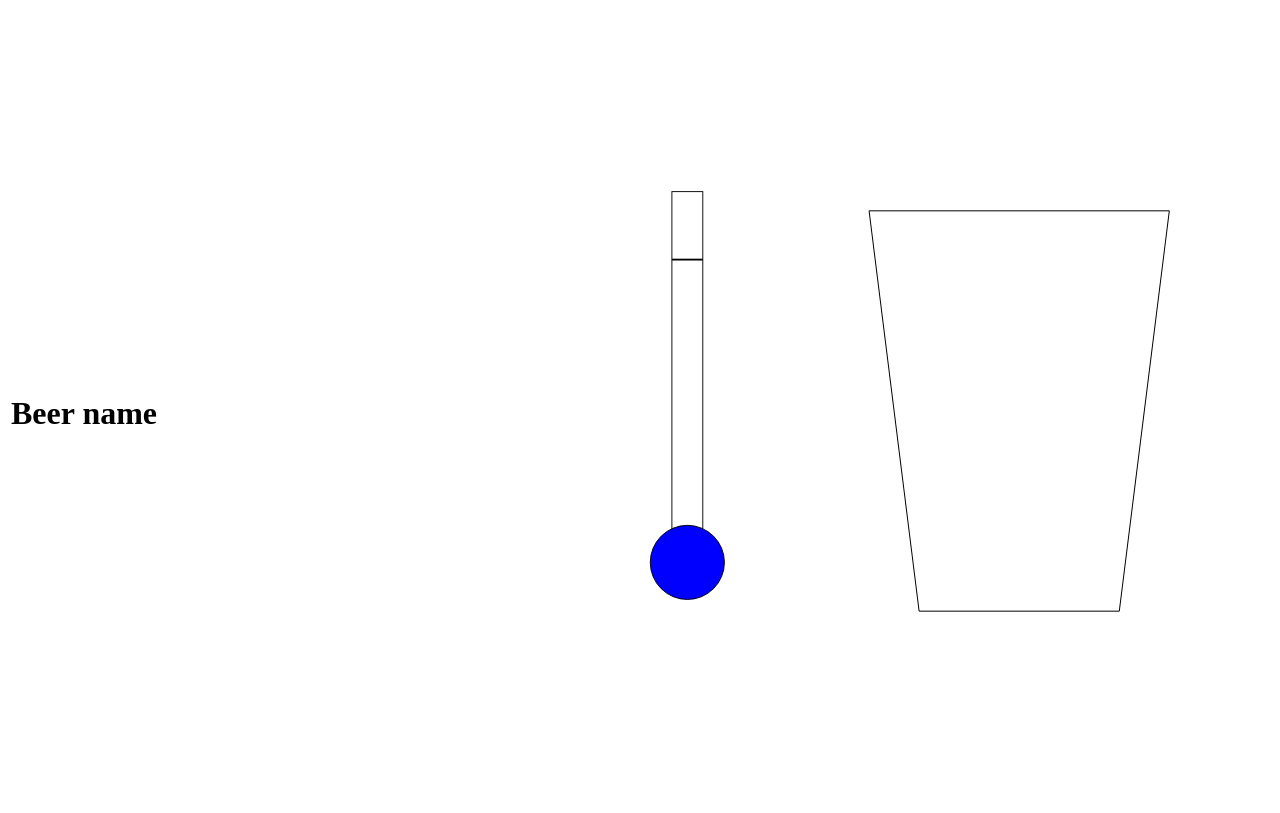
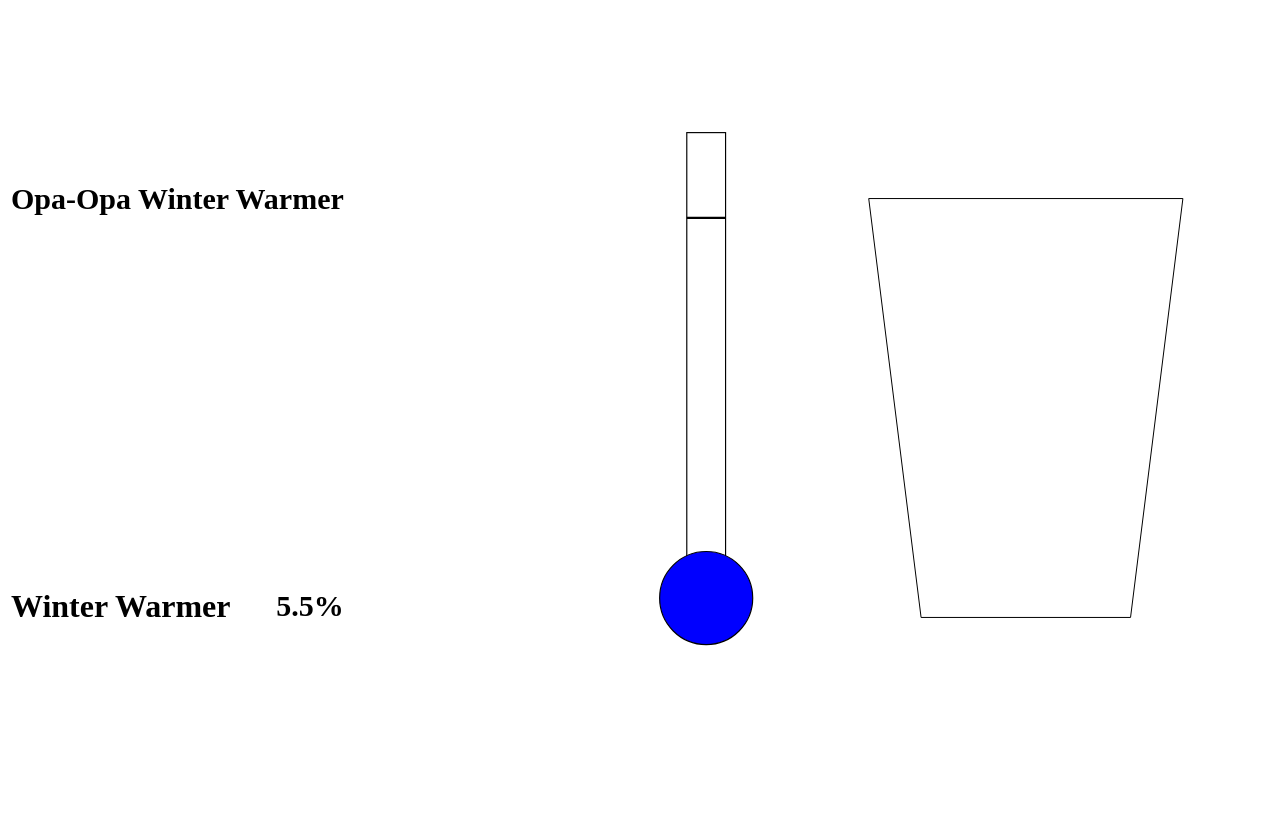
Before and after one commit to cgonzo/BrewUtils, a plain HTML site: page index.html in a window 1280 px wide. Drawn offline with Linux system fonts and the light colour scheme; no server answers.

Commit message:
Add beer info; fix width-constrained window display issues

```diff
--- /dev/null
+++ b/beer.js
@@ -0,0 +1,3 @@
+var beerName="Opa-Opa Winter Warmer";
+var beerStyle="Winter Warmer";
+var beerABV="5.5%";
--- a/index.html
+++ b/index.html
@@ -3,16 +3,34 @@
 <head>
 </head>
 <body onload="loadFunctions()" onresize="resizeWindow()" >
-<table id="mainTable" width=100% height=100%>
+<table id="mainTable" width="100%" height="100%" cellpadding="0" cellspacing="0">
   <tr>
-    <td style="width:50%">
+    <td id="beerInfo" cellpadding="0" cellspacing="0">
+      <table id="beerInfo" height="100%">
+        <tr>
+          <td align="center" colspan="2">
+            <h1 id="name" style="font-size:30px">Beer name</h1>
+          </td>
+        </tr>
+        <tr>
+          <td colspan="2" align="center">
 <!--
-First 50% is beer name, logo, description
+            <img id="picture" src="beer.jpg.delete">
  -->
-      <h1>Beer name</h1>
+          </td>
+        </tr>
+        <tr>
+          <td>
+            <h1 id="style">Style</h1>
+          </td>
+          <td align="right" nowrap>
+            <h1 id="abv" style="font-size:30px">0.0% ABV</h1>
+          </td>
+        </tr>
+      </table>
     </td>
-    <td style="width:10%">
-      <svg id="therm" width="100%" height="100%" viewBox="0 0 400 1620" preserveAspectRatio="xMidYMid meet" zoomAndPan="disable">
+    <td style="height:100%">
+      <svg id="therm" viewBox="0 0 300 1620" preserveAspectRatio="xMidYMid meet" zoomAndPan="disable">
         <rect id="thermBody" x="100" y="100" width="100" height="1200" style="fill:none;stroke-width:3;stroke:rgb(0,0,0)" />
         <rect id="thermColored" x="100" y="100" width="100" height="1200" style="fill:rgb(0,0,255);stroke-width:3;stroke:rgb(0,0,0)" />
         <circle id="thermCircle" cx="150" cy="1300" r="120" style="fill:rgb(0,0,255);stroke-width:3;stroke:rgb(0,0,0)" />
@@ -20,12 +38,12 @@ First 50% is beer name, logo, description
       </svg>
 
     </td>
-    <td style="width:40%">
+    <td style="height:100%">
 <!--
 Third 40% is glass
 For now, have glass inline- eventually separate into file so you can choose which glass
  -->
-      <svg id="glass" width="100%" height="100%" viewBox="0 0 500 600" preserveAspectRatio="xMidYMid meet" zoomAndPan="disable">
+      <svg id="glass" viewBox="0 0 500 600" preserveAspectRatio="xMidYMid meet" zoomAndPan="disable">
          <polygon id="glassColored" stroke-width="1px" id="e1_polygon" style="stroke: #000000; fill: #f0e68c; vector-effect: non-scaling-stroke;" points="100 100 150 500 350 500 400 100"/>
          <polygon id="glassBody" stroke-width="1px" id="e1_polygon" style="stroke: #000000; fill: none; vector-effect: non-scaling-stroke;" points="100 100 150 500 350 500 400 100"/>
       </svg>
@@ -38,6 +56,7 @@ For now, have glass inline- eventually separate into file so you can choose whic
 load variables from files
  -->
 <script src="settings.js"></script>
+<script src="beer.js"></script>
 <!--
 functions to change svg graphics based on those files
  -->
@@ -88,9 +107,15 @@ function changeGlass(weight) {
   document.getElementById("glassColored").setAttribute("points",fillLeft+" "+fillTop+" "+beerBottomLeft+" "+beerBottom+" "+beerBottomRight+" "+beerBottom+" "+fillRight+" "+fillTop);
 }
 function loadFunctions() {
+  getBeerInfo();
   setInterval(function() {ajaxGetWeight()},100);
   setInterval(function() {ajaxGetTemperature()},100);
   resizeWindow();
+}
+function getBeerInfo() {
+  document.getElementById("name").innerHTML=beerName;
+  document.getElementById("style").innerHTML=beerStyle;
+  document.getElementById("abv").innerHTML=beerABV;
 }
 function ajaxGetTemperature() {
   var ajaxTemperatureRequest = new XMLHttpRequest();
@@ -114,9 +139,29 @@ function ajaxGetWeight() {
   ajaxRequest.send(null);
 }
 function resizeWindow() {
-  document.getElementById("mainTable").setAttribute("height",window.innerHeight);
-  document.getElementById("therm").setAttribute("height",window.innerHeight);
-  document.getElementById("glass").setAttribute("height",window.innerHeight);
+  // first we have to determine if we're width or height constrained
+  var glassRatioArray=document.getElementById("glass").getAttribute("viewBox").split(" ");
+  var glassRatio=glassRatioArray[3]/glassRatioArray[2];
+  var thermRatioArray=document.getElementById("therm").getAttribute("viewBox").split(" ");
+  var thermRatio=thermRatioArray[3]/thermRatioArray[2];
+  glassWidth=window.innerHeight/glassRatio;
+  thermWidth=window.innerHeight/thermRatio;
+  // If we're width-constrained, we want 50% to be beer info
+  // and the rest to be split as glassWidth and thermWidth
+  beerInfoPercent=0.5;
+  glassWidthPercent=(glassWidth/(glassWidth+thermWidth))/2;
+  thermWidthPercent=(thermWidth/(glassWidth+thermWidth))/2;
+    console.log("width");
+    document.getElementById("mainTable").setAttribute("height",window.innerHeight);
+    document.getElementById("beerInfo").setAttribute("height",window.innerHeight);
+//    document.getElementById("picture").setAttribute("height",window.innerHeight-200);
+    document.getElementById("therm").setAttribute("height",window.innerHeight);
+    document.getElementById("glass").setAttribute("height",window.innerHeight);
+    document.getElementById("mainTable").setAttribute("width",window.innerWidth);
+    document.getElementById("beerInfo").setAttribute("width",window.innerWidth*beerInfoPercent);
+//    document.getElementById("picture").setAttribute("width",window.innerWidth-200);
+    document.getElementById("therm").setAttribute("width",window.innerWidth*thermWidthPercent);
+    document.getElementById("glass").setAttribute("width",window.innerWidth*glassWidthPercent);
 }
 </script>
 </body>
```
